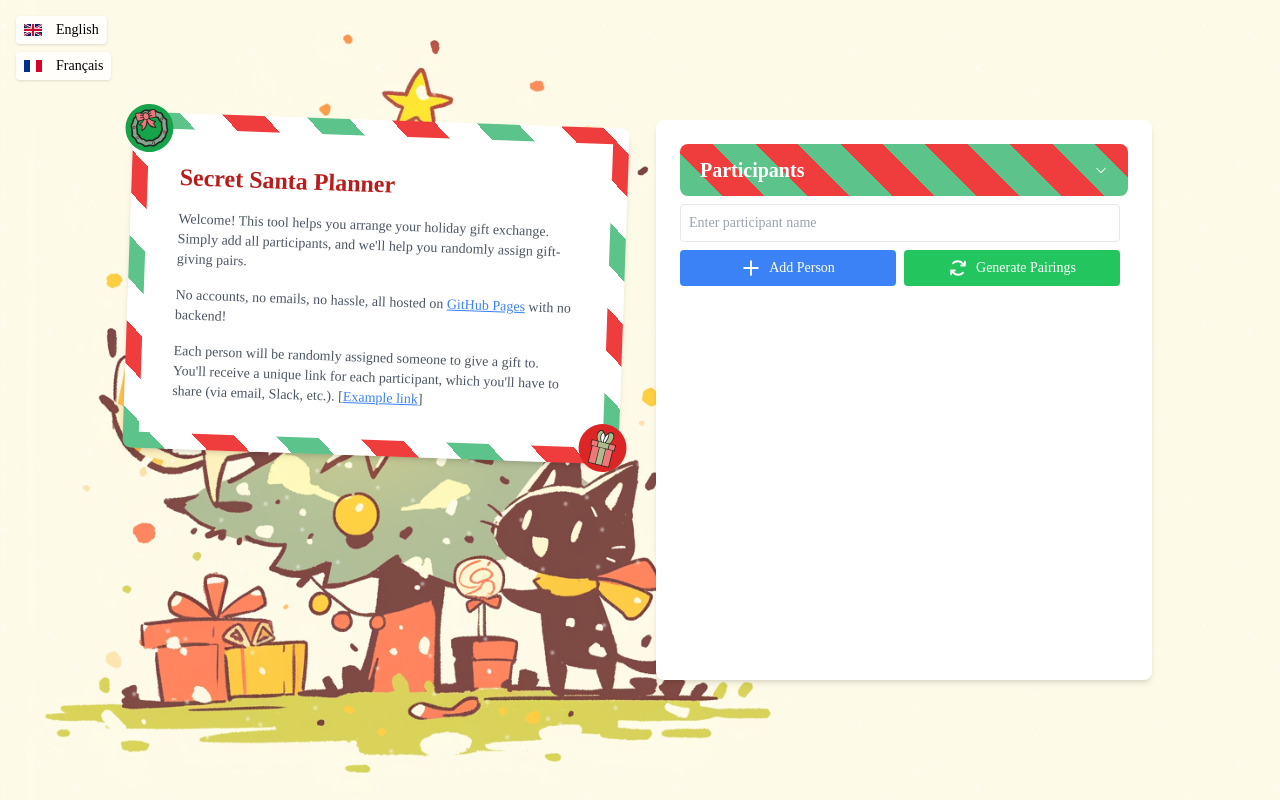
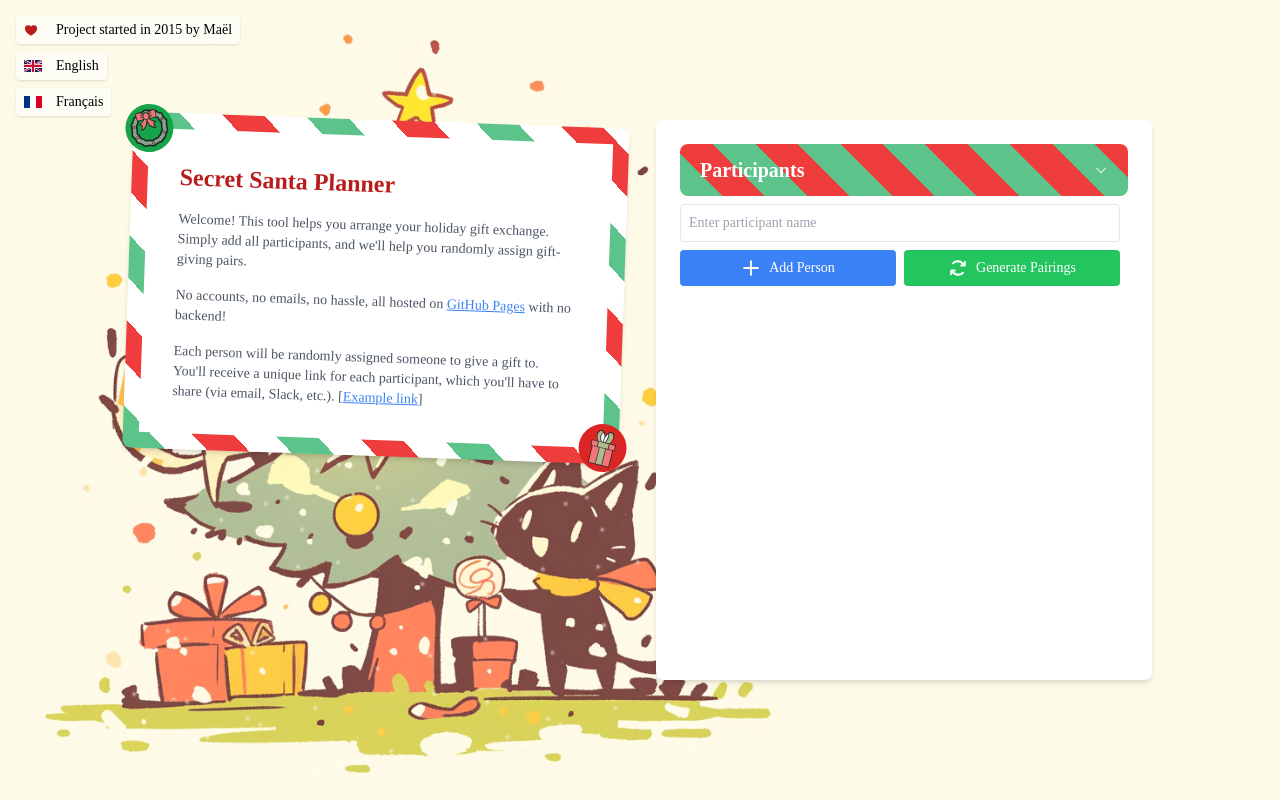
Before and after one commit to arcanis/secretsanta, a React (Vite) app: page / in a window 1280 px wide. Built offline with nearby package versions, Linux system fonts and the light colour scheme; a web font is replaced by a local one.

Commit message:
Adds an extra link

```diff
--- a/src/components/SideMenu.tsx
+++ b/src/components/SideMenu.tsx
@@ -13,13 +13,13 @@ function Flag({className, code}: {className?: string, code: string}) {
 
 export function MenuItem({icon, to, onClick, children}: {icon: React.ReactNode, to?: string, onClick?: () => void, children: React.ReactNode}) {
   const contents = (
-    <div className="flex items-center">
+    <div className="flex items-center select-none">
       <div className={`w-6 mr-2 text-center`}>{icon}</div>
       <div>{children}</div>
     </div>
   );
 
-  const className = `flex bg-white/80 rounded shadow px-2 py-1 cursor-pointer items-baseline`;
+  const className = `flex bg-white/60 hover:bg-white rounded shadow px-2 py-1 cursor-pointer items-baseline`;
 
   const render = to
     ? <Link className={className} to={to}>{contents}</Link>
--- a/src/pages/Home.tsx
+++ b/src/pages/Home.tsx
@@ -10,8 +10,9 @@ import { Participant } from '../types';
 import { Link } from 'react-router-dom';
 import { PostCard } from '../components/PostCard';
 import { Trans, useTranslation } from 'react-i18next';
-import { SideMenu } from '../components/SideMenu';
+import { MenuItem, SideMenu } from '../components/SideMenu';
 import { PageTransition } from '../components/PageTransition';
+import { Heart } from '@phosphor-icons/react';
 
 export function Home() {
   const { t } = useTranslation();
@@ -69,7 +70,12 @@ export function Home() {
   return (
     <PageTransition>
       <div className="min-h-screen flex items-center justify-center pt-28 p-4 sm:p-6 md:p-12">
-        <SideMenu />
+        <SideMenu>
+          <MenuItem to="https://bsky.app/profile/mael.dev" icon={<Heart className={`text-red-700`} weight={`fill`}/>}>
+            Project started in 2015 by Maël
+          </MenuItem>
+        </SideMenu>
+
         <div className="container mx-auto max-w-5xl">
           <div className="grid grid-cols-1 lg:grid-cols-2 gap-6 md:gap-8">
             <div>
```
